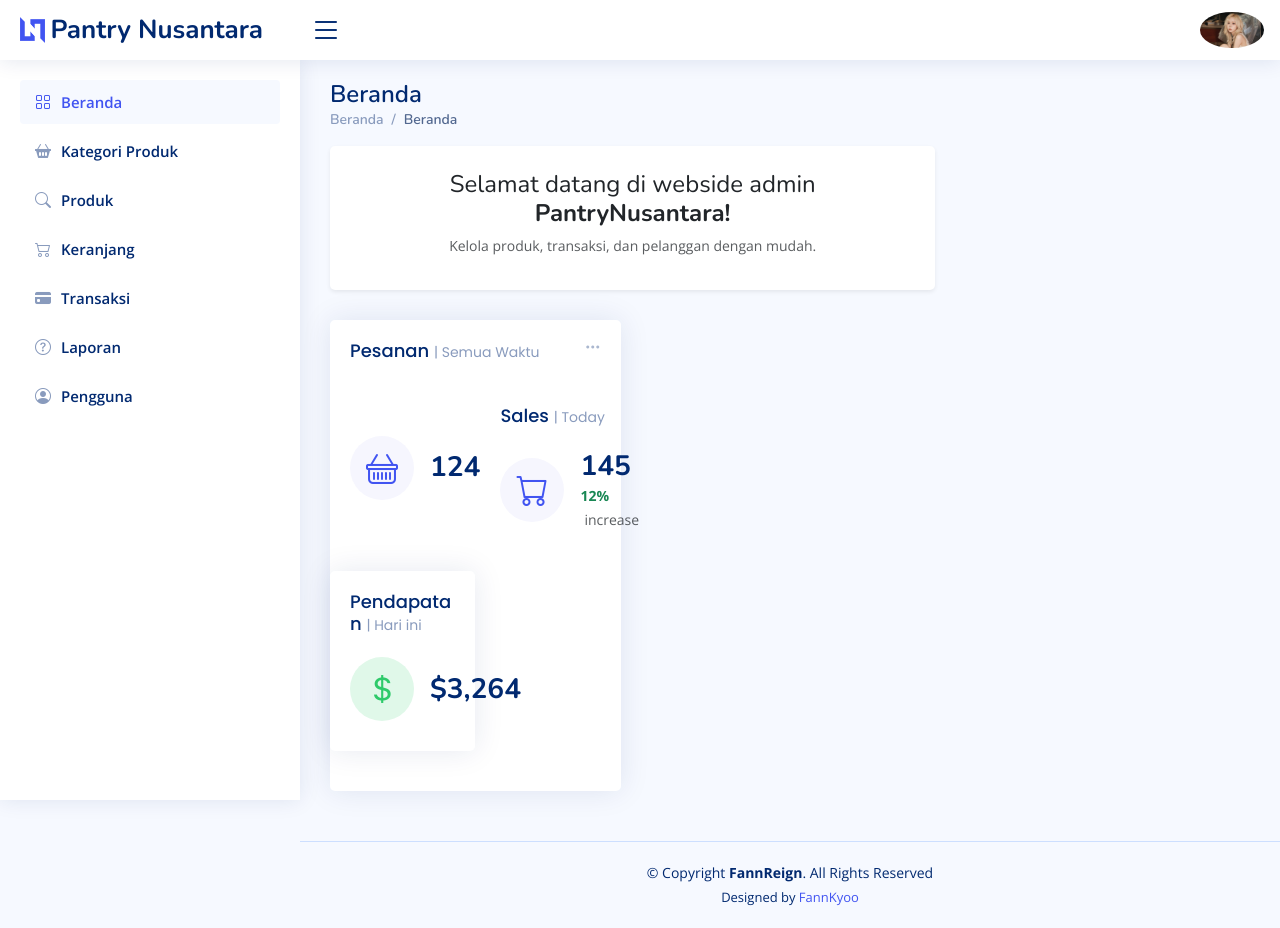
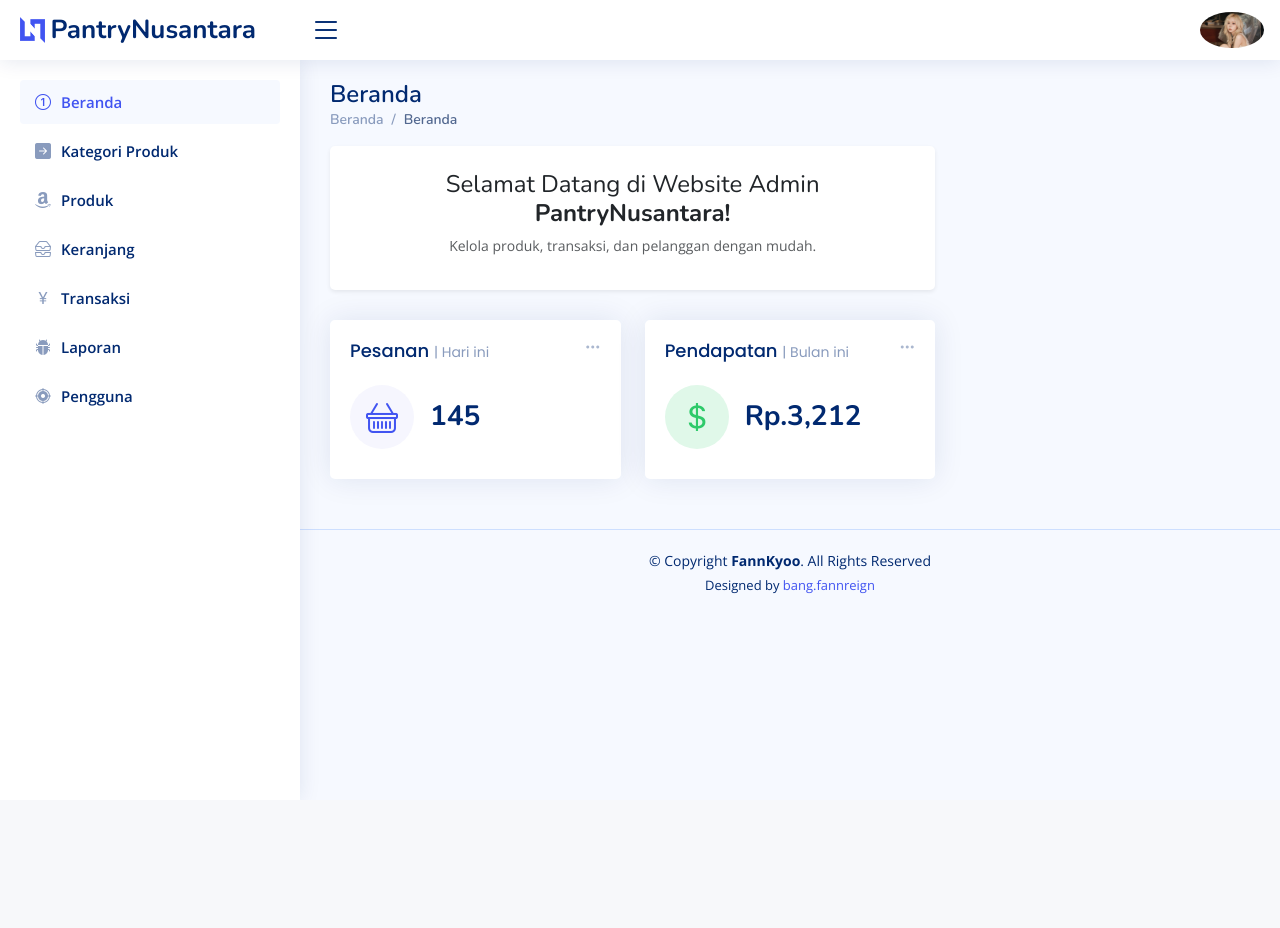
Before and after one commit to FannKyoo/Pantry-Nusantara, a PHP site: page /admin/index.php in a window 1280 px wide. After the commit the page ends 783 px from the top, so only its background shows below. Run offline with PHP 8.4, Linux system fonts and the light colour scheme; some libraries are stand-ins or nearby versions.

Commit message:
menambah codingan dan ganti icon di index.php,kategori.php,e_kategori.php,produk.php,t_kategori.php

```diff
--- a/admin/index.php
+++ b/admin/index.php
@@ -5,7 +5,7 @@
   <meta charset="utf-8">
   <meta content="width=device-width, initial-scale=1.0" name="viewport">
 
-  <title>beranda - pantrynusantara admin</title>
+  <title>Beranda - FannKyoo Admin</title>
   <meta content="" name="description">
   <meta content="" name="keywords">
 
@@ -44,9 +44,9 @@
   <header id="header" class="header fixed-top d-flex align-items-center">
 
     <div class="d-flex align-items-center justify-content-between">
-      <a href="index.php" class="logo d-flex align-items-center">
+    <a href="index.php" class="logo d-flex align-items-center">
         <img src="assets/img/logo.png" alt="">
-        <span class="d-none d-lg-block">Pantry Nusantara</span>
+        <span class="d-none d-lg-block">PantryNusantara</span>
       </a>
       <i class="bi bi-list toggle-sidebar-btn"></i>
     </div><!-- End Logo -->
@@ -56,75 +56,19 @@
 
         <li class="nav-item dropdown">
 
-          <ul class="dropdown-menu dropdown-menu-end dropdown-menu-arrow messages">
-            <li class="dropdown-header">
-              You have 3 new messages
-              <a href="#"><span class="badge rounded-pill bg-primary p-2 ms-2">View all</span></a>
-            </li>
-            <li>
-              <hr class="dropdown-divider">
-            </li>
 
-            <li class="message-item">
-              <a href="#">
-                <img src="assets/img/messages-1.jpg" alt="" class="rounded-circle">
-                <div>
-                  <h4>Maria Hudson</h4>
-                  <p>Velit asperiores et ducimus soluta repudiandae labore officia est ut...</p>
-                  <p>4 hrs. ago</p>
-                </div>
-              </a>
-            </li>
-            <li>
-              <hr class="dropdown-divider">
-            </li>
-
-            <li class="message-item">
-              <a href="#">
-                <img src="assets/img/messages-2.jpg" alt="" class="rounded-circle">
-                <div>
-                  <h4>Anna Nelson</h4>
-                  <p>Velit asperiores et ducimus soluta repudiandae labore officia est ut...</p>
-                  <p>6 hrs. ago</p>
-                </div>
-              </a>
-            </li>
-            <li>
-              <hr class="dropdown-divider">
-            </li>
-
-            <li class="message-item">
-              <a href="#">
-                <img src="assets/img/messages-3.jpg" alt="" class="rounded-circle">
-                <div>
-                  <h4>David Muldon</h4>
-                  <p>Velit asperiores et ducimus soluta repudiandae labore officia est ut...</p>
-                  <p>8 hrs. ago</p>
-                </div>
-              </a>
-            </li>
-            <li>
-              <hr class="dropdown-divider">
-            </li>
-
-            <li class="dropdown-footer">
-              <a href="#">Show all messages</a>
-            </li>
-
-          </ul><!-- End Messages Dropdown Items -->
-
-        </li><!-- End Messages Nav -->
 
         <li class="nav-item dropdown pe-3">
 
           <a class="nav-link nav-profile d-flex align-items-center pe-0" href="#" data-bs-toggle="dropdown">
             <img src="assets/img/winter.jpg" alt="Profile" class="rounded-circle">
+
           </a><!-- End Profile Iamge Icon -->
 
           <ul class="dropdown-menu dropdown-menu-end dropdown-menu-arrow profile">
             <li class="dropdown-header">
               <h6>FannKyoo</h6>
-              <span>admin</span>
+              <span>Admin</span>
             </li>
             <li>
               <hr class="dropdown-divider">
@@ -157,7 +101,7 @@
 
       <li class="nav-item">
         <a class="nav-link " href="index.php">
-          <i class="bi bi-grid"></i>
+        <i class="bi bi-1-circle"></i>
           <span>Beranda</span>
         </a>
       </li><!-- End Beranda Nav -->
@@ -165,47 +109,45 @@
 
       <li class="nav-item">
         <a class="nav-link collapsed" href="kategori.php">
-        <i class="bi bi-basket2-fill"></i>
-        <span>Kategori Produk</span>
+        <i class="bi bi-arrow-right-square-fill"></i>
+          <span>Kategori Produk</span>
         </a>
       </li><!-- End Kategori Nav -->
 
       <li class="nav-item">
         <a class="nav-link collapsed" href="produk.php">
-        <i class="bi bi-search"></i>
+        <i class="bi bi-amazon"></i>
           <span>Produk</span>
         </a>
       </li><!-- End Produk Page Nav -->
 
       <li class="nav-item">
         <a class="nav-link collapsed" href="keranjang.php">
-        <i class="bi bi-cart2"></i>
+        <i class="bi bi-inboxes"></i>
           <span>Keranjang</span>
         </a>
-      </li><!-- End Contact Page Nav -->
+      </li><!-- End Keranjang Page Nav -->
 
       <li class="nav-item">
         <a class="nav-link collapsed" href="transaksi.php">
-        <i class="bi bi-credit-card-fill"></i>
+        <i class="bi bi-currency-yen"></i>
           <span>Transaksi</span>
         </a>
       </li><!-- End Transaksi Page Nav -->
 
       <li class="nav-item">
         <a class="nav-link collapsed" href="laporan.php">
-        <i class="bi bi-question-circle"></i>
+        <i class="bi bi-bug-fill"></i>
           <span>Laporan</span>
         </a>
-      </li><!-- End laporan Page Nav -->
+      </li><!-- End Laporan Page Nav -->
 
       <li class="nav-item">
         <a class="nav-link collapsed" href="pengguna.php">
-        <i class="bi bi-person-circle"></i>
+        <i class="bi bi-crosshair2"></i>
           <span>Pengguna</span>
         </a>
-      </li><!-- End Pengguna 404 Page Nav -->
-
-
+      </li><!-- End Pengguna Page Nav -->
 
     </ul>
 
@@ -229,37 +171,29 @@
         <!-- Left side columns -->
         <div class="col-lg-8">
           <div class="row">
+
+
             <!-- Welcome Card -->
             <div class="col-xxl-4 col-xl-12">
 
               <div class="card info-card customers-card shadow-sm w-100">
 
                 <div class="card-body text-center py-4">
-                  <h4 class="mb-2">Selamat datang di webside admin
+                  <h4 class="mb-2">Selamat Datang di Website Admin
                     <strong>PantryNusantara!</strong>
                   </h4>
                   <p class="text-muted small mb-0">Kelola produk, transaksi, dan pelanggan dengan mudah.</p>
+
                 </div>
-
               </div>
 
-            </div><!-- End Customers Card -->
+            </div><!-- End Welcome Card -->
+
+            <!-- Reports -->
 
             <!-- Sales Card -->
             <div class="col-xxl-4 col-md-6">
               <div class="card info-card sales-card">
-
-                 <div class="card-body">
-                  <h5 class="card-title">Pesanan <span>| Semua Waktu</span></h5>
-
-                  <div class="d-flex align-items-center">
-                    <div class="card-icon rounded-circle d-flex align-items-center justify-content-center">
-                      <i class="bi bi-basket"></i>
-                    </div>
-                    <div class="ps-3">
-                      <h6>124</h6>
-                    </div>
-
 
                 <div class="filter">
                   <a class="icon" href="#" data-bs-toggle="dropdown"><i class="bi bi-three-dots"></i></a>
@@ -275,15 +209,14 @@
                 </div>
 
                 <div class="card-body">
-                  <h5 class="card-title">Sales <span>| Today</span></h5>
+                  <h5 class="card-title">Pesanan <span>| Hari ini</span></h5>
 
                   <div class="d-flex align-items-center">
                     <div class="card-icon rounded-circle d-flex align-items-center justify-content-center">
-                      <i class="bi bi-cart"></i>
+                      <i class="bi bi-basket"></i>
                     </div>
                     <div class="ps-3">
                       <h6>145</h6>
-                      <span class="text-success small pt-1 fw-bold">12%</span> <span class="text-muted small pt-2 ps-1">increase</span>
 
                     </div>
                   </div>
@@ -295,26 +228,37 @@
             <!-- Revenue Card -->
             <div class="col-xxl-4 col-md-6">
               <div class="card info-card revenue-card">
+
+                <div class="filter">
+                  <a class="icon" href="#" data-bs-toggle="dropdown"><i class="bi bi-three-dots"></i></a>
+                  <ul class="dropdown-menu dropdown-menu-end dropdown-menu-arrow">
+                    <li class="dropdown-header text-start">
+                      <h6>Filter</h6>
+                    </li>
+
+                    <li><a class="dropdown-item" href="#">Today</a></li>
+                    <li><a class="dropdown-item" href="#">This Month</a></li>
+                    <li><a class="dropdown-item" href="#">This Year</a></li>
+                  </ul>
+                </div>
+
                 <div class="card-body">
-                  <h5 class="card-title"> Pendapatan <span>| Hari ini</span></h5>
+                  <h5 class="card-title">Pendapatan <span>| Bulan ini</span></h5>
 
                   <div class="d-flex align-items-center">
                     <div class="card-icon rounded-circle d-flex align-items-center justify-content-center">
                       <i class="bi bi-currency-dollar"></i>
                     </div>
                     <div class="ps-3">
-                      <h6>$3,264</h6>
+                      <h6>Rp.3,212</h6>
+
+
                     </div>
                   </div>
                 </div>
 
               </div>
             </div><!-- End Revenue Card -->
-
-          </div>
-        </div><!-- End Left side columns -->
-
-
 
       </div>
     </section>
@@ -324,14 +268,14 @@
   <!-- ======= Footer ======= -->
   <footer id="footer" class="footer">
     <div class="copyright">
-      &copy; Copyright <strong><span>FannReign</span></strong>. All Rights Reserved
+      &copy; Copyright <strong><span>FannKyoo</span></strong>. All Rights Reserved
     </div>
     <div class="credits">
       <!-- All the links in the footer should remain intact. -->
       <!-- You can delete the links only if you purchased the pro version. -->
       <!-- Licensing information: https://bootstrapmade.com/license/ -->
       <!-- Purchase the pro version with working PHP/AJAX contact form: https://bootstrapmade.com/nice-admin-bootstrap-admin-html-template/ -->
-      Designed by <a href="https://bootstrapmade.com/">FannKyoo</a>
+      Designed by <a href="https://www.instagram.com/bang.fannreign?igsh=MWh5NWxrcXdoeTV5Zw==" target="blank">bang.fannreign</a>
     </div>
   </footer><!-- End Footer -->
 
```
Also changed, not shown: admin/e_kategori.php (+32 -48 lines), admin/kategori.php (+47 -61 lines), admin/produk.php (+8 -8 lines), admin/t_kategori.php (+21 -19 lines).
